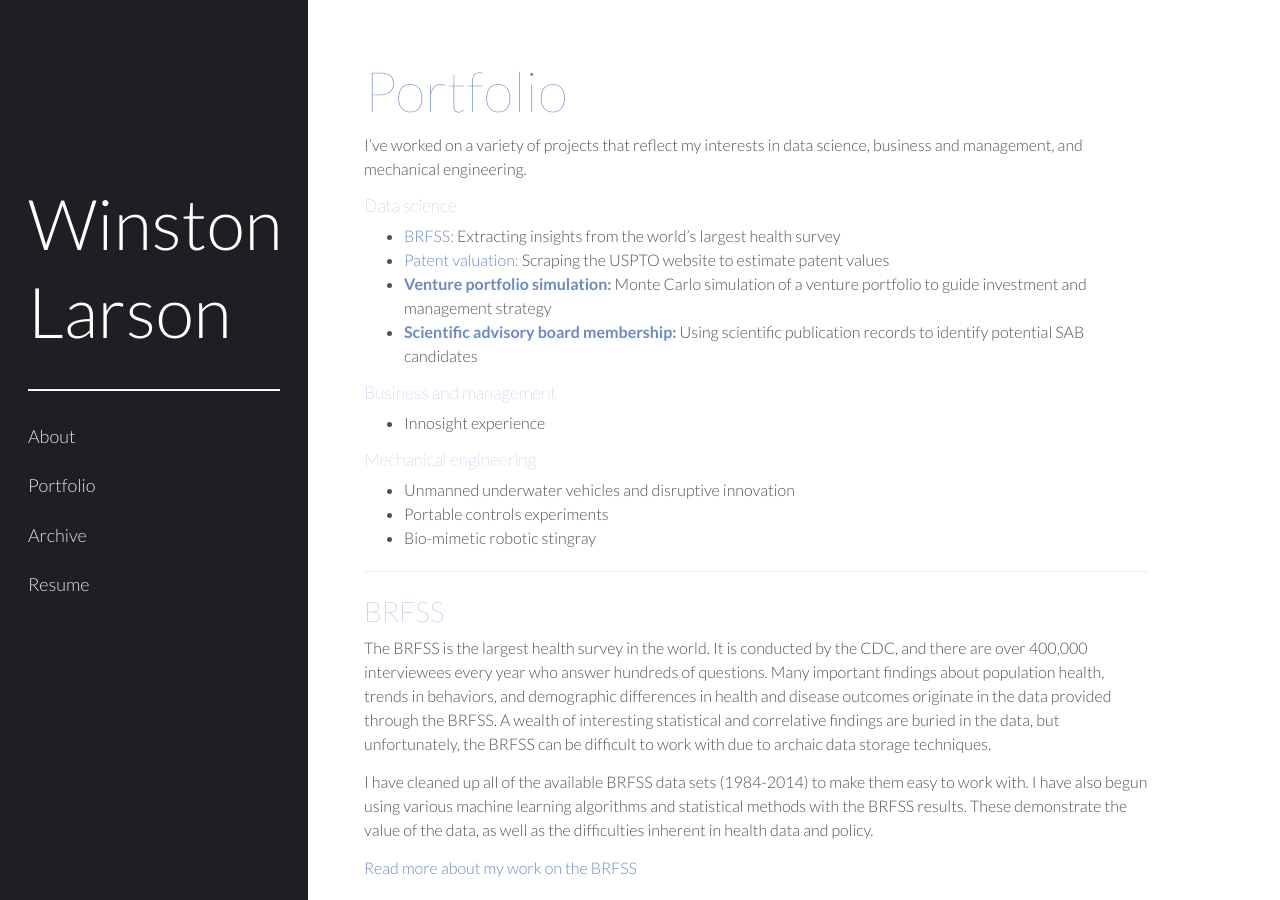
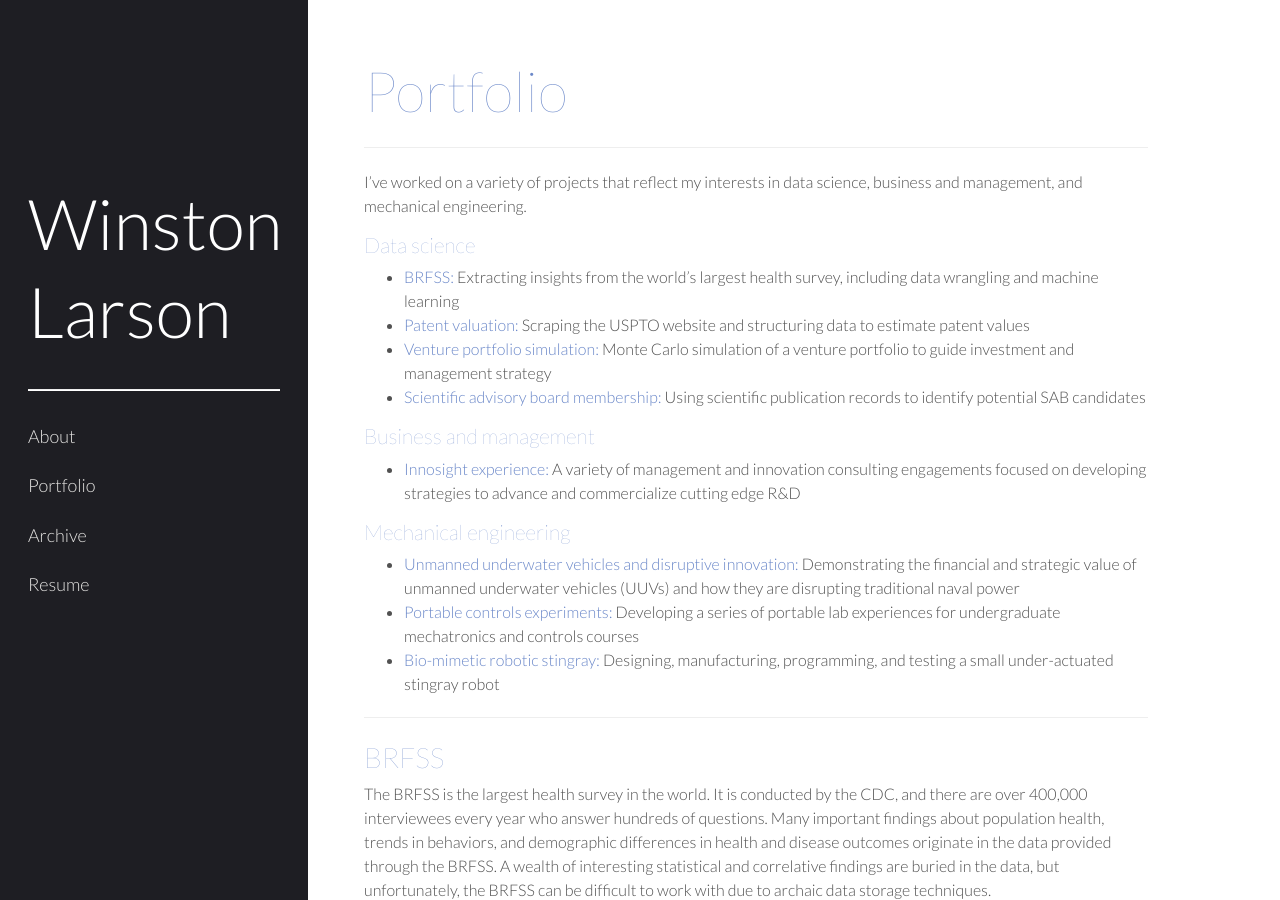
Before and after one commit to winstonlarson/old_website, a Jekyll site: the page built from portfolio.md, in a window 1280 px wide and 900 px high. Built offline with Jekyll 4.4.1, drawn with Linux system fonts in a browser that asks for light colours; some web fonts are replaced.

Commit message:
updated portfolio

```diff
--- a/portfolio.md
+++ b/portfolio.md
@@ -3,21 +3,23 @@ layout: page
 title: Portfolio
 ---
 
+****
+
 I've worked on a variety of projects that reflect my interests in data science, business and management, and mechanical engineering.
 
-#####Data science
-+ [BRFSS:](#brfss) Extracting insights from the world's largest health survey
-+ [Patent valuation:](#patents) Scraping the USPTO website to estimate patent values
-+ [**Venture portfolio simulation:**](#ventures) Monte Carlo simulation of a venture portfolio to guide investment and management strategy
-+ [**Scientific advisory board membership:**](#sab) Using scientific publication records to identify potential SAB candidates
+####Data science
++ [BRFSS:](#brfss) Extracting insights from the world's largest health survey, including data wrangling and machine learning
++ [Patent valuation:](#patents) Scraping the USPTO website and structuring data to estimate patent values
++ [Venture portfolio simulation:](#ventures) Monte Carlo simulation of a venture portfolio to guide investment and management strategy
++ [Scientific advisory board membership:](#sab) Using scientific publication records to identify potential SAB candidates
 
-#####Business and management
-+ Innosight experience
+####Business and management
++ [Innosight experience:](#innosight) A variety of management and innovation consulting engagements focused on developing strategies to advance and commercialize cutting edge R&D
 
-#####Mechanical engineering
-+ Unmanned underwater vehicles and disruptive innovation
-+ Portable controls experiments
-+ Bio-mimetic robotic stingray
+####Mechanical engineering
++ [Unmanned underwater vehicles and disruptive innovation:](#uuv) Demonstrating the financial and strategic value of unmanned underwater vehicles (UUVs) and how they are disrupting traditional naval power
++ [Portable controls experiments:](#portable) Developing a series of portable lab experiences for undergraduate mechatronics and controls courses
++ [Bio-mimetic robotic stingray:](#stingray) Designing, manufacturing, programming, and testing a small under-actuated stingray robot
 
 ****
 
@@ -42,7 +44,7 @@ I created software that uses the USPTO website to find the find the information
 
 ****
 
-###Venture portfolio simulation
+### <a id="ventures"></a> Venture portfolio simulation
 
 Portfolios of venture-based companies are inherently fraught with risk. As part of a project to build a strategy for managing a portfolio of high-risk biotech ventures, I created a Monte Carlo simulation of the portfolio. My simulation accepted basic assumptions about the expected life-span of ventures, their chances of success, and their expected costs. Based on a desired number of successful ventures over 10 years, we used the simulation to estimate:
 
@@ -57,7 +59,7 @@ My simulation helped to inform the portfolio managers in creating their strategy
 
 ****
 
-###Scientific advisory board membership
+### <a id="sab"></a> Scientific advisory board membership
 
 Accessing world-class expertise is critical for corporate R&D projects that are dependent on cutting edge science, but bringing top scientists in-house is often not an option. To solve the expertise problem, many companies use scientific advisory boards (SABs), where they contract with academics to provide advice. Identifying potential members can be  difficult since most well-known academics are extremely busy. Many well-qualified, although less well-known or more junior, scientists can provide critical knowledge. How can we quickly identify potential SAB members?
 
```
Also changed, not shown: venture-simulation.md (+1 -1 lines), images/2015-12-10-img-funnel.png, 4 other files.
